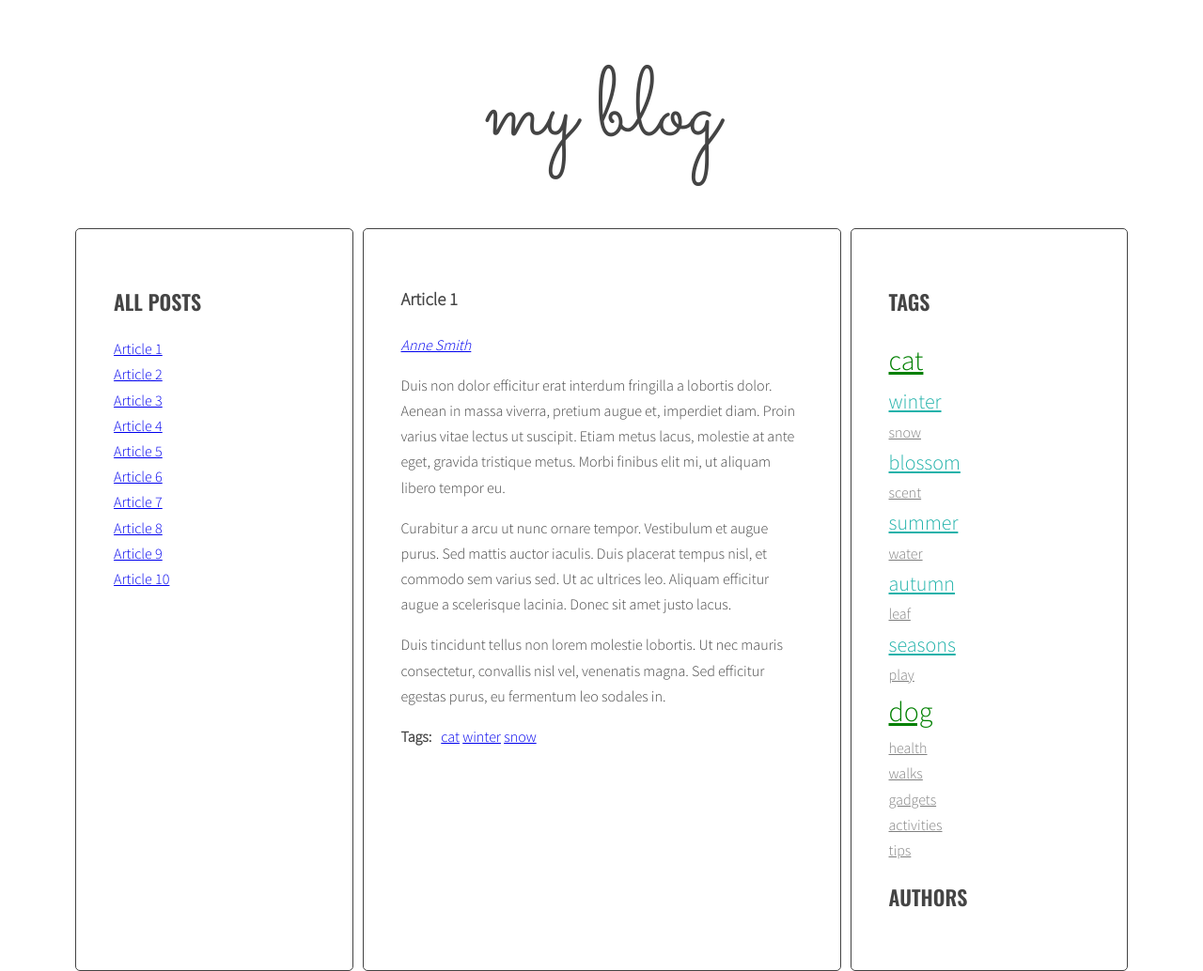
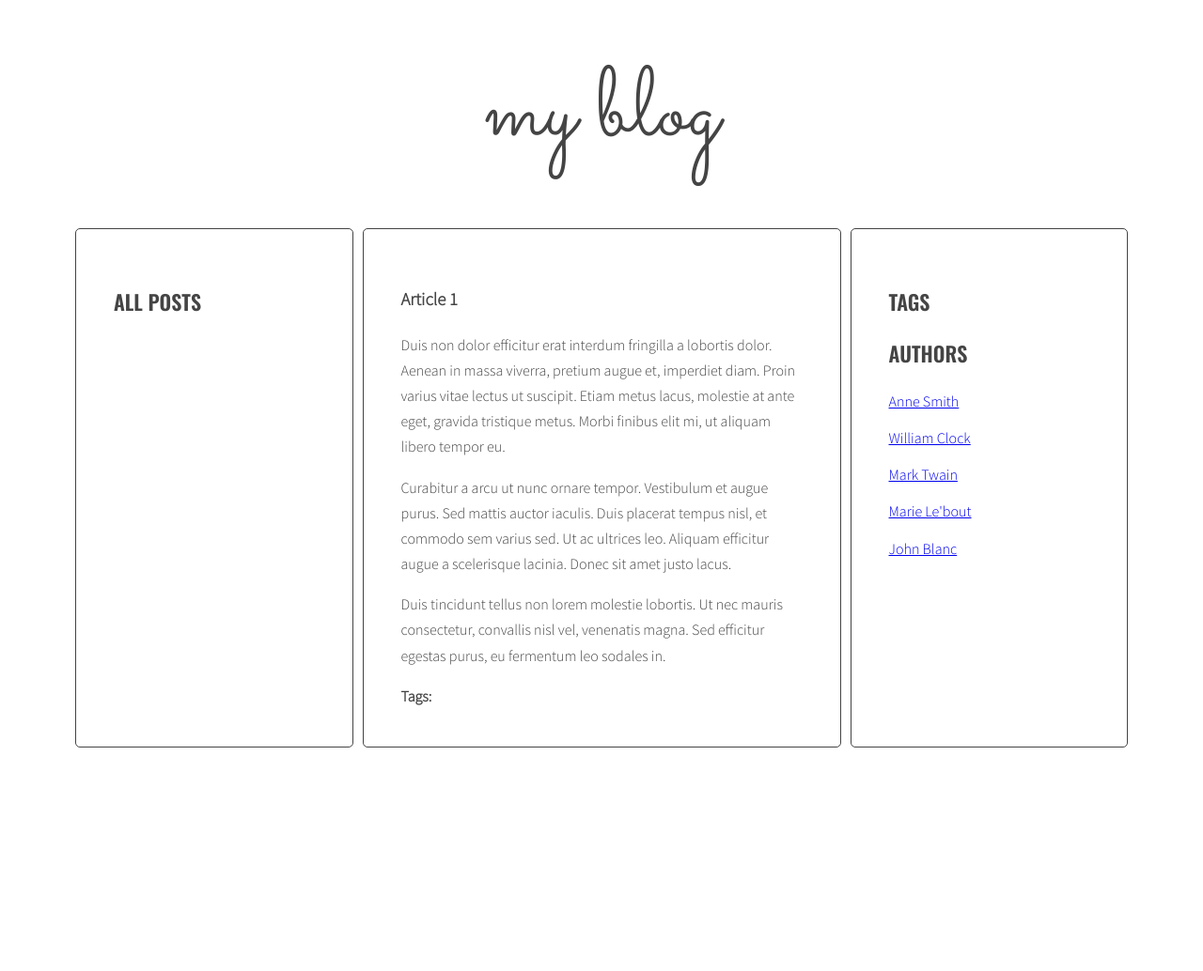
Before and after one commit to bersonka/javascript-blog, a website: page index.html in a window 1280 px wide. Shown: the whole page at 94% size. After the commit the page ends 804 px from the top, so only its background shows below. Drawn offline with nearby package versions, Linux system fonts and the light colour scheme.

Commit message:
creating cloud of authors on sidebar in progress

```diff
--- a/index.html
+++ b/index.html
@@ -191,22 +191,27 @@
                   <ul class="list authors">
                     <li>
                       <a href="#">
-                        <span class="author-name"></span>
+                        <span class="author-name">Anne Smith</span>
                       </a>
                     </li>
                     <li>
                       <a href="#">
-                        <span class="author-name"></span>
+                        <span class="author-name">William Clock</span>
                       </a>
                     </li>
                     <li>
                       <a href="#">
-                        <span class="author-name"></span>
+                        <span class="author-name">Mark Twain</span>
                       </a>
                     </li>
                     <li>
                       <a href="#">
-                        <span class="author-name"></span>
+                        <span class="author-name">Marie Le'bout</span>
+                      </a>
+                    </li>
+                    <li>
+                      <a href="#">
+                        <span class="author-name">John Blanc</span>
                       </a>
                     </li>
                   </ul>
--- a/js/script.js
+++ b/js/script.js
@@ -10,6 +10,7 @@ const optArticleSelector = '.post',
   optTagsListSelector = '.tags.list',
   optCloudClassCount = '5',
   optCloudClassPrefix = 'tag-size-';
+  optAuthorListSelector = '.authors.list',
 
 const titleClickHandler = function (event) {
   event.preventDefault();
@@ -263,32 +264,77 @@ function addClickListenersToTags() {
 
 addClickListenersToTags();
 
-function generateAuthors() {
-  /* find all articles */
-  const articles = document.querySelectorAll(optArticleSelector);
+// function generateAuthors() {
+//   /* [NEW] create a new variable allAuthors with an empty object */
+//   let allAuthors = {};
 
-  /* START LOOP: for every article: */
-  for (let article of articles) {
-    /* find author wrapper */
-    const authorWrapper = article.querySelector(optAuthorSelector);
+//   /* find all articles */
+//   const articles = document.querySelectorAll(optArticleSelector);
 
-    /* get author from data-author attribute */
-    const author = article.getAttribute('data-author');
-    console.log(author);
+//   /* START LOOP: for every article: */
+//   for (let article of articles) {
+//     /* find author wrapper */
+//     const authorWrapper = article.querySelector(optAuthorSelector);
+//     console.log(authorWrapper);
 
-    /* generate HTML of the link */
-    const authorHTML = '<a href="#author-' + author + '"> ' + author + ' </a>';
+//     /* make html variable with empty string */
 
-    let sun = `<a href=${author} ${generateTitleLinks} </a>`; /* ? */
-    console.log(authorHTML);
+//     let html = '';
 
-    /* insert HTML of all the links into the tags wrapper */
-    authorWrapper.innerHTML = authorHTML;
+//     /* get author from data-author attribute */
+//     const author = article.getAttribute('data-author');
+//     console.log(author);
 
-    /* END LOOP: for each tag */
-  }
-}
-generateAuthors();
+//     /* generate HTML of the link */
+//     const authorHTML = '<a href="#author-' + author + '"> ' + author + ' </a>';
+
+//     let sun = `<a href=${author} ${generateTitleLinks} </a>`; /* ? */
+//     console.log(authorHTML);
+
+//     /* add generated code to html variable */
+//     html = html + authorHTML;
+
+//     /* [NEW] check if this link is NOT already in allAuthors */
+//     if (!allAuthors[author]) {
+//       /* [NEW] add author to allAuthors object */
+//       allAuthors[author] = 1;
+//     } else {
+//       allAuthors[author]++;
+//     }
+
+//     /* insert HTML of all the links into the tags wrapper */
+//     authorWrapper.innerHTML = authorHTML;
+
+//     /* END LOOP: for each tag */
+//   }
+
+// /* [NEW] find list of authors in right column */
+// const authorList = document.querySelector(optAuthorListSelector);
+
+
+// const authorsSideList = calculateTagsParams(allAuthors);
+// console.log('authorsSideList:', authorsSideList);
+
+// /* [NEW] START LOOP: for each author in allAuthors: */
+// for (let author in allAuthors) {
+
+//   allAuthorsHTML += `<li><a href="#author-${author}">${author} ( ${allAuthors[author]} )</a></li>`;
+//   console.log('allAuthorsHTML': allAuthorsHTML);
+
+// /*authors cloud without number */
+//   const authorsLinkHTML =
+//   '<li><a class=" ' + (allAuthors[author]) + '" href="#author-' + author + '">' + author + ' </a>  ' + '</li>';
+//   console.log('authorsLinkHTML:', authorsLinkHTML);
+
+//   allAuthorsHTML += authorsLinkHTML;
+// }
+// /* [NEW] END LOOP: for each author in allAuthors: */
+
+// /*[NEW] add HTML from allAuthorssHTML to tagList */
+// authorList.innerHTML = allAuthorsHTML;
+
+
+// generateAuthors();
 
 function addClickListenersToAuthors() {
   /* find all links to authors */
```
